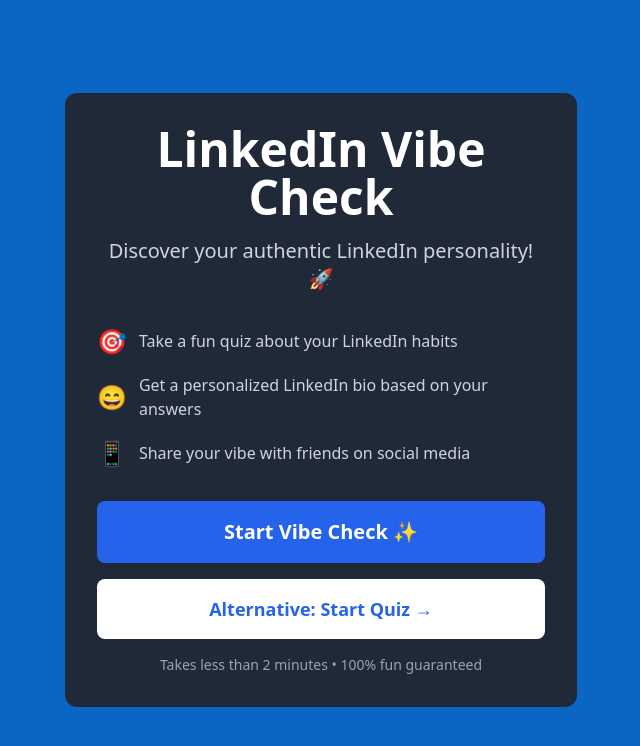
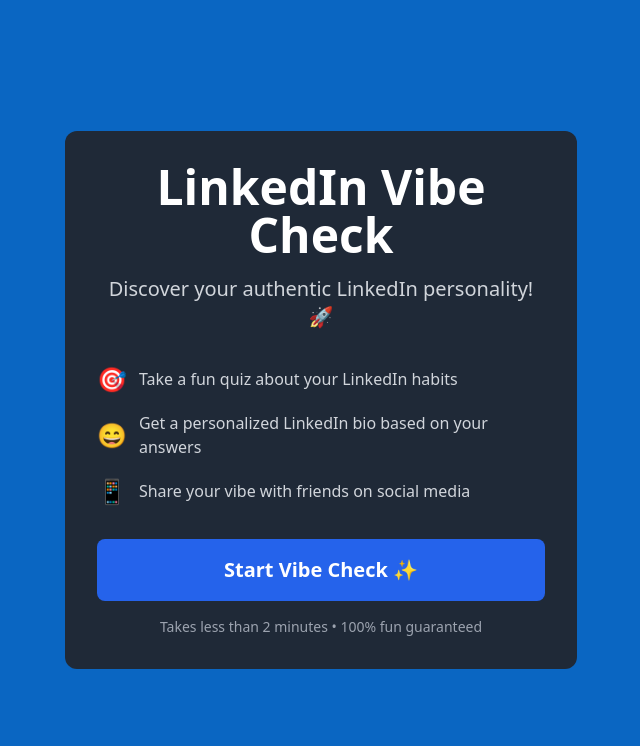
Before and after one commit to Mahendrakumar19/linkedin-vibe-check, a React (Vite) app: page / in a window 1280 px wide. Shown: the top 746 px of the page, without its empty margins (319-959 px from the left). Built offline with nearby package versions, Linux system fonts and the light colour scheme.

Commit message:
Fix Vercel routing with explicit route definitions and basename

```diff
--- a/src/App.jsx
+++ b/src/App.jsx
@@ -5,7 +5,7 @@
 
 function App() {
   return (
-    <BrowserRouter>
+    <BrowserRouter basename="/">
       <Routes>
         <Route path="/" element={<Dashboard />} />
         <Route path="/quiz" element={<Quiz />} />
--- a/src/components/Dashboard.jsx
+++ b/src/components/Dashboard.jsx
@@ -1,17 +1,10 @@
-import { useNavigate, Link } from 'react-router-dom'
+import { useNavigate } from 'react-router-dom'
 
 export default function Dashboard() {
   const navigate = useNavigate()
 
   function startQuiz() {
-    try {
-      console.log('Starting quiz navigation...')
-      navigate('/quiz')
-    } catch (error) {
-      console.error('Navigation error:', error)
-      // Fallback to window.location if navigate fails
-      window.location.href = '/quiz'
-    }
+    navigate('/quiz')
   }
 
   return (
@@ -46,14 +39,6 @@
           Start Vibe Check ✨
         </button>
 
-        {/* Backup Link in case button navigation fails */}
-        <Link
-          to="/quiz"
-          className="block w-full px-8 py-4 mt-4 text-lg font-bold text-center text-blue-600 transition-all duration-300 transform bg-white rounded-lg hover:bg-gray-100 hover:scale-105 active:scale-95"
-        >
-          Alternative: Start Quiz →
-        </Link>
-
         <p className="mt-4 text-sm text-gray-400">
           Takes less than 2 minutes • 100% fun guaranteed
         </p>
```
Also changed, not shown: vercel.json, 1 other file (tests, documents, lock files or other folders).
